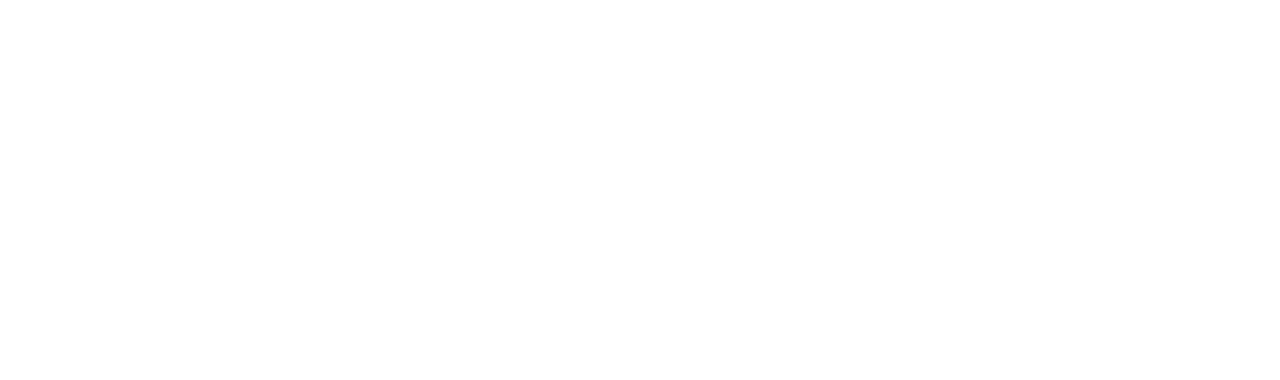
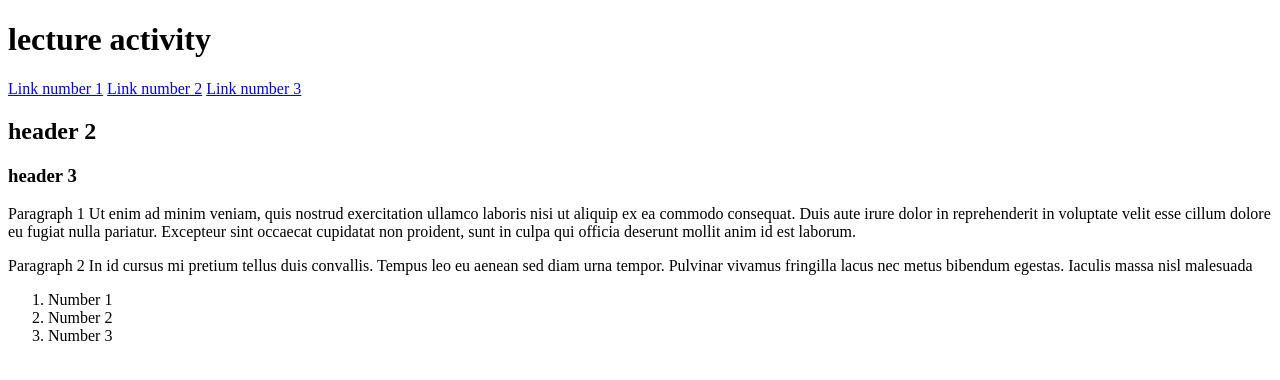
Before and after one commit to PedroGF27/COMP001B.LectureActivity3-1, a plain HTML site: page index.html in a window 1280 px wide. Drawn offline with Linux system fonts and the light colour scheme.

Commit message:
I added a header, 3 links inside nav, a main with several headers and paragraphs, and an aside element with a list.

```diff
--- a/index.html
+++ b/index.html
@@ -7,6 +7,29 @@
     <link rel="stylesheet" href="main.css">
 </head>
 <body>
+    <header>
+        <h1>lecture activity</h1>
+    </header>
 
+    <nav>
+        <a href="Link1">Link number 1</a>
+        <a href="Link2">Link number 2</a>
+        <a href="Link3">Link number 3</a>
+    </nav>
+
+    <main>
+        <h2>header 2</h2>
+        <h3>header 3</h3>
+        <p>Paragraph 1 Ut enim ad minim veniam, quis nostrud exercitation ullamco laboris nisi ut aliquip ex ea commodo consequat. Duis aute irure dolor in reprehenderit in voluptate velit esse cillum dolore eu fugiat nulla pariatur. Excepteur sint occaecat cupidatat non proident, sunt in culpa qui officia deserunt mollit anim id est laborum.</p>
+        <p>Paragraph 2 In id cursus mi pretium tellus duis convallis. Tempus leo eu aenean sed diam urna tempor. Pulvinar vivamus fringilla lacus nec metus bibendum egestas. Iaculis massa nisl malesuada</p>
+    </main>
+
+    <aside>
+        <ol>
+            <li>Number 1</li>
+            <li>Number 2</li>
+            <li>Number 3</li>
+        </ol>
+    </aside>
 </body>
 </html>
```
